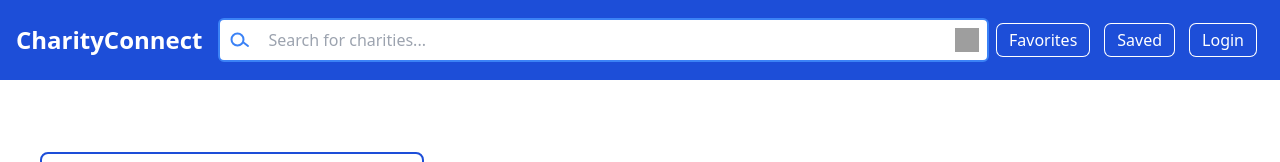
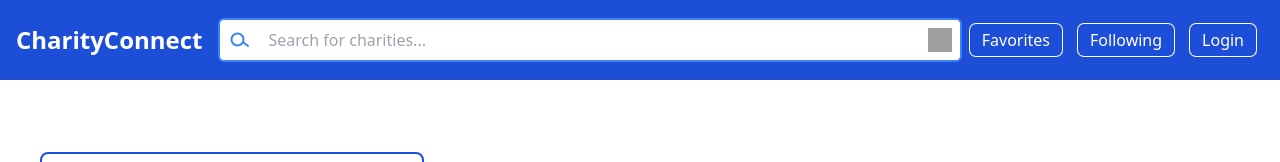
Before and after one commit to RajinCoder/CharityBoard, a React (Vite) app: page / in a window 1280 px wide. Shown: the top 162 px of the page. Built offline with nearby package versions, Linux system fonts and the light colour scheme; grey boxes are pictures that could not be loaded.

Commit message:
small change

```diff
--- a/src/components/nav-bar.tsx
+++ b/src/components/nav-bar.tsx
@@ -46,7 +46,7 @@ const Navbar = () => {
           Favorites
         </button>
         <button className="text-white mx-2 ring-1 ring-white rounded-md px-3 py-1 hover:bg-white hover:text-blue-500 transition-colors">
-          Saved
+          Following
         </button>
         <button className="text-white mx-2 ring-1 ring-white rounded-md px-3 py-1 hover:bg-white hover:text-blue-500 transition-colors">
           Login
```
